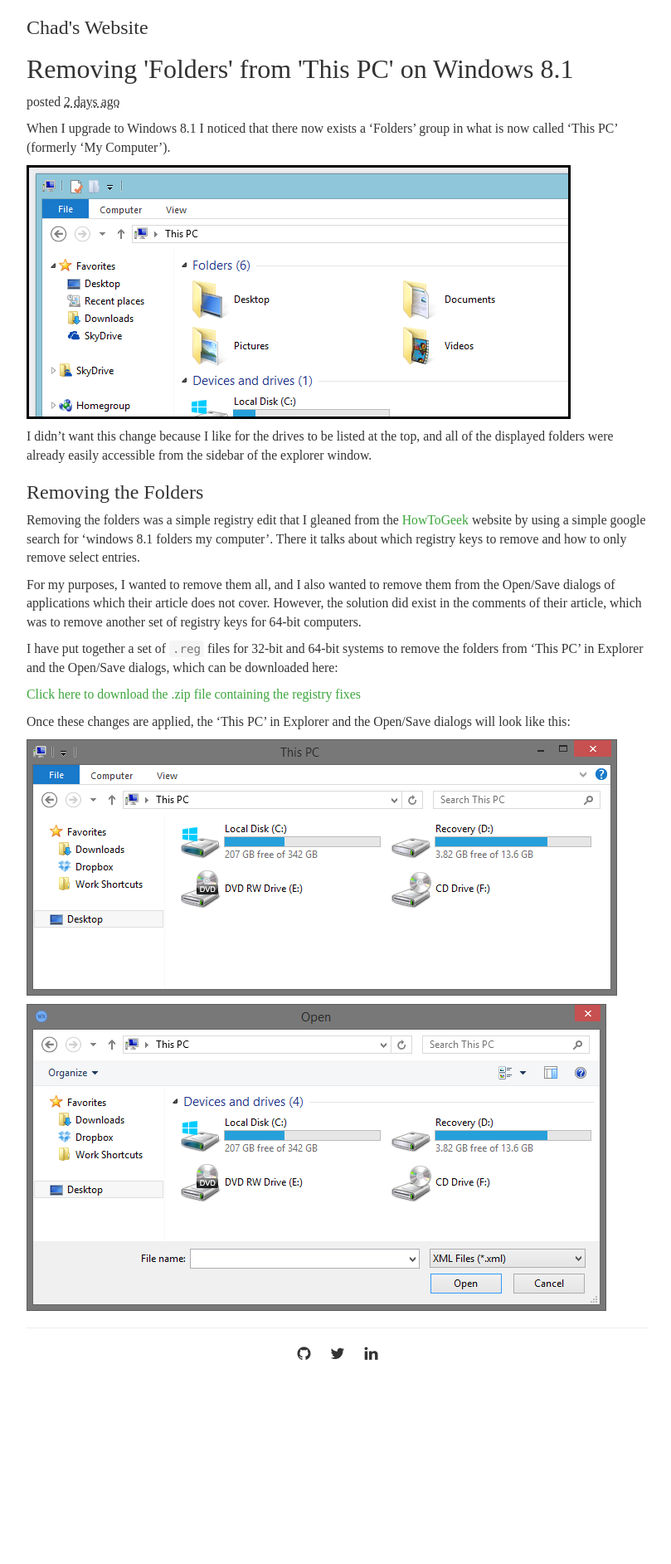
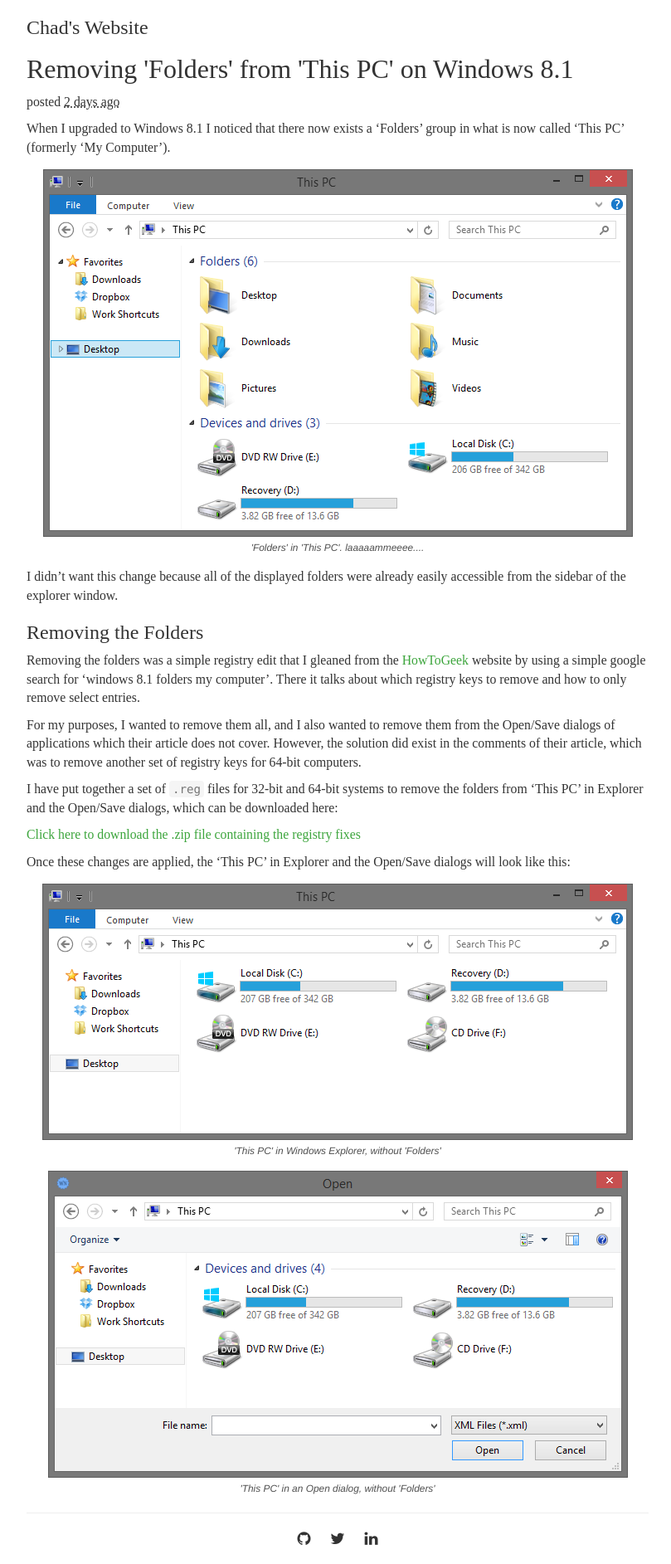
Before and after one commit to chadxz/chadmcelligott.com, a Jekyll site: the page built from _posts/2013-10-24-win81-remove-folders-this-pc.markdown, in a window 1280 px wide. Shown: the whole page at 83% size, without its empty margins (233-1042 px from the left). Built offline with Jekyll 4.4.1, drawn with Linux system fonts in a browser that asks for light colours; nearby versions of some CDN libraries; some web fonts are replaced; Markdown is read by kramdown in place of the engine named in the settings; before the commit the page ends 1662 px from its top, so only the background shows below that.

Commit message:
improving styles for figcaption, and moving blog post to use figcaption for images

```diff
--- a/_posts/2013-10-24-win81-remove-folders-this-pc.markdown
+++ b/_posts/2013-10-24-win81-remove-folders-this-pc.markdown
@@ -6,11 +6,14 @@ tags:
  - windows
 ---
 
-When I upgrade to Windows 8.1 I noticed that there now exists a 'Folders' group in what is now called 'This PC' (formerly 'My Computer').
+When I upgraded to Windows 8.1 I noticed that there now exists a 'Folders' group in what is now called 'This PC' (formerly 'My Computer').
 
-![Folders in This PC](/assets/2013-10-24-win81-remove-folders-this-pc/Win81FoldersThisPC.png)
+<figure>
+  <img src="/assets/2013-10-24-win81-remove-folders-this-pc/Win81FoldersThisPC.png" />
+  <figcaption>'Folders' in 'This PC'. laaaaammeeee....</figcaption>
+</figure>
 
-I didn't want this change because I like for the drives to be listed at the top, and all of the displayed folders were already easily accessible from the sidebar of the explorer window.
+I didn't want this change because all of the displayed folders were already easily accessible from the sidebar of the explorer window.
 
 ###Removing the Folders
 
@@ -24,9 +27,15 @@ I have put together a set of `.reg` files for 32-bit and 64-bit systems to remov
 
 Once these changes are applied, the 'This PC' in Explorer and the Open/Save dialogs will look like this:
 
-![This PC without folders](/assets/2013-10-24-win81-remove-folders-this-pc/Win81FoldersRemovedThisPC.png)
+<figure>
+  <img src="/assets/2013-10-24-win81-remove-folders-this-pc/Win81FoldersRemovedThisPC.png" />
+  <figcaption>'This PC' in Windows Explorer, without 'Folders'</figcaption>
+</figure>
 
-![Open dialog without folders](/assets/2013-10-24-win81-remove-folders-this-pc/Win81FoldersRemovedOpenDialog.png)
+<figure>
+  <img src="/assets/2013-10-24-win81-remove-folders-this-pc/Win81FoldersRemovedOpenDialog.png" />
+  <figcaption>'This PC' in an Open dialog, without 'Folders'</figcaption>
+</figure>
 
 [HowToGeek]:http://www.howtogeek.com/168081/how-to-remove-the-folders-from-my-computer-in-windows-8.1/
 [download]:/assets/2013-10-24-win81-remove-folders-this-pc/Win8.1RemoveFoldersRegKeys.zip
--- a/css/site.css
+++ b/css/site.css
@@ -5,7 +5,6 @@ p, h1, h2, h3, h4, a {
 p {
     font-size: 1.125em;
 }
-
 
 .page-title a:link,
 .page-title a:active,
@@ -15,6 +14,7 @@ p {
     color: #333;
     text-decoration: none;
 }
+
 .page-footer {
     border-bottom: 0;
     margin-bottom: 20px;
@@ -60,3 +60,31 @@ abbr[title] {
     cursor: auto;
     border-bottom: 0;
 }
+
+.contents-center {
+  text-align: center;
+}
+
+.contents-center > * {
+  margin: auto;
+}
+
+figure {
+  width: 100%;
+  margin: 15px 0;
+  text-align: center;
+}
+
+figure img {
+  display: inline-block;
+  height: auto;
+  margin: auto;
+  max-width: 100%;
+}
+
+figcaption {
+  font-size: 85%;
+  font-style: italic;
+  color: #4f4f4f;
+  margin-top: 5px;
+}
```
Also changed, not shown: assets/2013-10-24-win81-remove-folders-this-pc/Win81FoldersThisPC.png.
